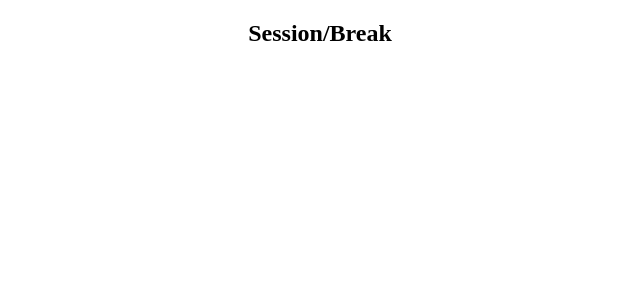
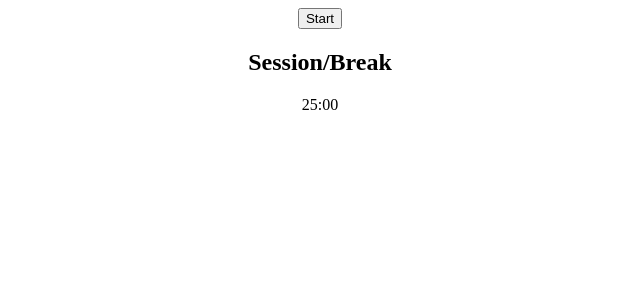
Before and after one commit to thegouge/fcc-pomodoro-clock, a React (Create React App) app: page / in a window 1280 px wide. Shown: the top 300 px of the page, without its empty margins (320-960 px from the left). Built offline with nearby package versions, Linux system fonts and the light colour scheme; the HTML template or start-up script is replaced by a standard one.

Commit message:
added timer formatting and counting functionality

```diff
--- a/src/App.js
+++ b/src/App.js
@@ -6,11 +6,42 @@ import Timer from "./components/Timer";
 import "./css/App.css";
 
 class App extends Component {
+  constructor(props) {
+    super(props);
+    this.state = {
+      timeLeft: 1500,
+      countingDown: false,
+      timerID: "",
+      breakTime: false
+    };
+  }
+
+  tick = () => {
+    const timeLeftBeforeTick = this.state.timeLeft;
+    if (timeLeftBeforeTick <= 0) {
+      this.endCountDown();
+    } else {
+      this.setState({
+        timeLeft: timeLeftBeforeTick - 1
+      });
+    }
+  };
+  startCountdown = () => {
+    this.setState({
+      countingDown: true,
+      timerID: setInterval(this.tick, 1000)
+    });
+  };
+  endCountDown = () => {
+    clearInterval(this.state.timerID);
+  };
+
   render() {
     return (
       <div className="App">
-        <Toolbar />
-        <Timer />
+        <Toolbar start={this.startCountdown} />
+        <Timer timeLeft={this.state.timeLeft} />
+        <audio id="beep" src="#" />
       </div>
     );
   }
--- a/src/components/Timer.js
+++ b/src/components/Timer.js
@@ -1,10 +1,21 @@
 import React from "react";
 
 export default function Timer(props) {
+  let seconds = props.timeLeft;
+  let minutes = 0;
+
+  while (seconds >= 60) {
+    seconds -= 60;
+    minutes++;
+  }
+
+  if (seconds < 10) seconds = "0" + seconds;
+
+  const colonFormattedTime = `${minutes}:${seconds}`;
   return (
     <div id="timer">
       <h2 id="timer-label">Session/Break</h2>
-      <div id="time-left" />
+      <div id="time-left">{colonFormattedTime}</div>
     </div>
   );
 }
--- a/src/components/Toolbar.js
+++ b/src/components/Toolbar.js
@@ -5,6 +5,9 @@ export default function Toolbar(props) {
     <div>
       <div id="session-stuff" />
       <div id="break-stuff" />
+      <div id="buttons">
+        <button onClick={props.start}>Start</button>
+      </div>
     </div>
   );
 }
```
